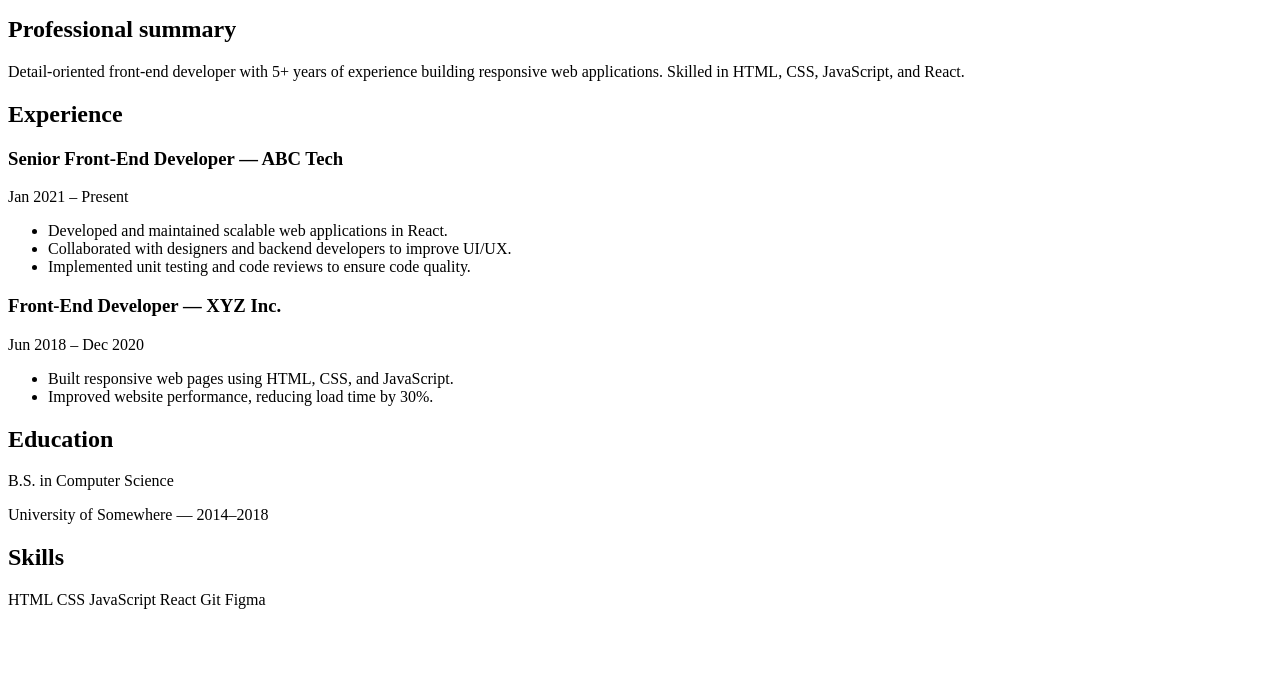
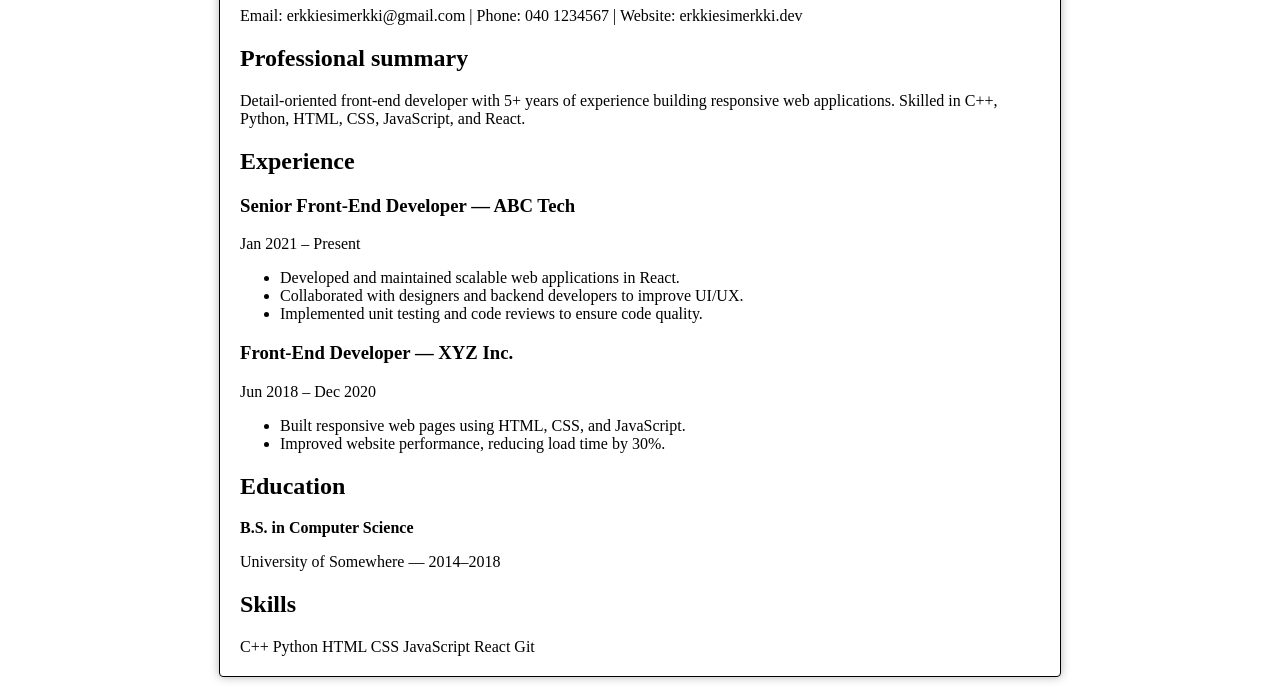
Before and after one commit to Veijuu/static-website-resume, a plain HTML site: page index.html in a window 1280 px wide. Shown: the part 102-800 px from the top of the page. Drawn offline with Linux system fonts and the light colour scheme.

Commit message:
Lisää taitoja ja muokkaa professional summarya

```diff
--- a/index.html
+++ b/index.html
@@ -2,10 +2,11 @@
 <html>
     <head>
         <meta charset="utf-8">
+        <link rel="stylesheet" href="/assets/style.css">
         <title>Resume</title>
     </head>
     <body>
-        <div>
+        <div id="container">
             <div>
                 <h1>Erkki Esimerkki</h1>
                 <p>Email: erkkiesimerkki@gmail.com | Phone: 040 1234567 | Website: erkkiesimerkki.dev</p>
@@ -13,7 +14,7 @@
 
             <div>
                 <h2>Professional summary</h2>
-                <p>Detail-oriented front-end developer with 5+ years of experience building responsive web applications. Skilled in HTML, CSS, JavaScript, and React.</p>
+                <p>Detail-oriented front-end developer with 5+ years of experience building responsive web applications. Skilled in C++, Python, HTML, CSS, JavaScript, and React.</p>
             </div>
 
             <div>
@@ -33,20 +34,21 @@
                 </ul>
             </div>
 
-            <div>
+            <div id="edu">
                 <h2>Education</h2>
-                <p>B.S. in Computer Science</p>
+                <p><strong>B.S. in Computer Science</strong></p>
                 <p>University of Somewhere — 2014–2018</p>
             </div>
 
             <div>
                 <h2>Skills</h2>
+                <span>C++</span>
+                <span>Python</span>
                 <span>HTML</span>
                 <span>CSS</span>
                 <span>JavaScript</span>
                 <span>React</span>
                 <span>Git</span>
-                <span>Figma</span>
             </div>
         </div>
     </body>
```
